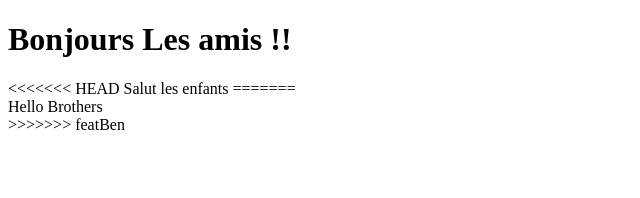
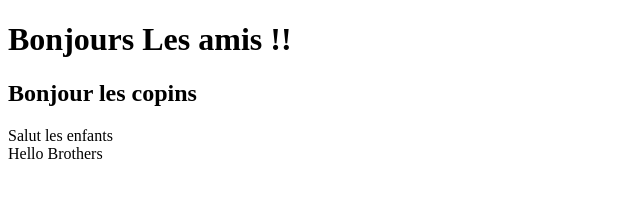
Before and after one commit to bsbihi88-blip/Formation-Git, a plain HTML site: page index.html in a window 1280 px wide. Shown: the whole page, without its empty margins (0-640 px from the left). Drawn offline with Linux system fonts and the light colour scheme.

Commit message:
add head2

```diff
--- a/index.html
+++ b/index.html
@@ -8,13 +8,11 @@
 <body>
     <h1>Bonjours Les amis !!</h1>
 </body>
-<<<<<<< HEAD
+<h2>Bonjour les copins</h2>
 <span>
     Salut les enfants
 </span>
-=======
 <div>
     Hello Brothers
 </div>
->>>>>>> featBen
 </html>
```
